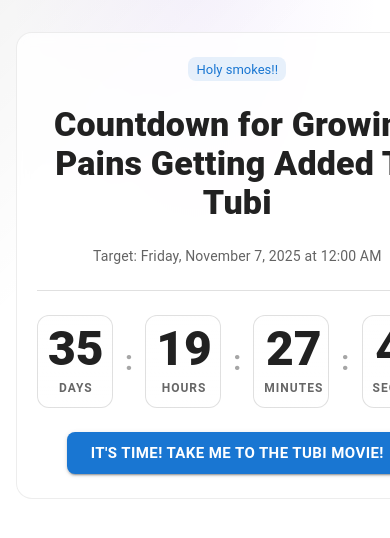
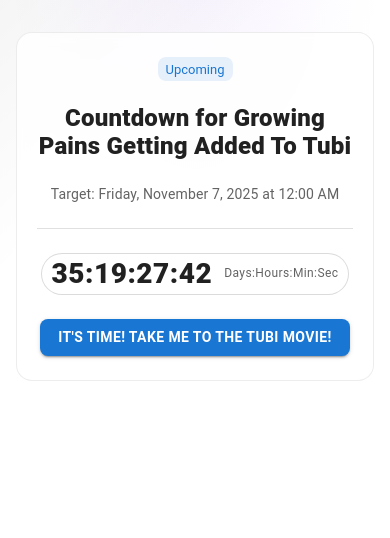
Before and after one commit to dsilva-d/tubi-countdown, a React (Create React App) app: page / in a window 390 px wide. Shown: the top 538 px of the page. Built offline with nearby package versions, Linux system fonts and the light colour scheme.

Commit message:
Fixing layout on mobile

```diff
--- a/src/components/CountDown/index.js
+++ b/src/components/CountDown/index.js
@@ -7,6 +7,8 @@
   Button,
   Chip,
   Divider,
+  useMediaQuery,
+  useTheme,
 } from "@mui/material";
 
 // ------- utils -------
@@ -40,17 +42,34 @@
     minute: "2-digit",
   });
 
-// ------- component -------
+// ------- main -------
+/**
+ * formatAbove:
+ *  - MUI breakpoint key: 'sm' | 'md' | 'lg' | 'xl'
+ *  - OR a pixel number (e.g. 900) to switch at that width
+ */
 export default function CountDown({
-  // Midnight local time on Nov 7, 2025
   target = new Date("2025-11-07T00:00:00"),
   title = "Countdown for Growing Pains Getting Added To Tubi",
   buttonText = "It's Time! Take Me to the Tubi Movie!",
   onButtonClick,
-  accent = undefined, // e.g. "#7c3aed" to force a brand color; defaults to theme primary
+  accent,
+  formatAbove = "md", // use "full" layout at/above this breakpoint (or px)
 }) {
   const { msLeft, days, hours, minutes, seconds } = useCountdown(target);
   const done = msLeft === 0;
+
+  const theme = useTheme();
+
+  // Build a stable string media query first, then one useMediaQuery call
+  const mq = React.useMemo(
+    () =>
+      typeof formatAbove === "number"
+        ? `(min-width:${formatAbove}px)`
+        : theme.breakpoints.up(formatAbove),
+    [formatAbove, theme]
+  );
+  const isFull = useMediaQuery(mq, { noSsr: true });
 
   const today = React.useMemo(
     () =>
@@ -66,36 +85,35 @@
   const handleClick =
     onButtonClick ??
     (() => {
-      if (done) return;
-      alert(
-        `Easy, it's not added to Tubi yet. It's supposed to be added Friday, November 7th, 2025 and today is ${today}. Come on, why even press the button. Seriously, I want to know. What did you expect?`
-      );
+      if (!done) {
+        alert(
+          `Easy, it's not added to Tubi yet. It's supposed to be added Friday, November 7th, 2025 and today is ${today}. Come on, why even press the button. Seriously, I want to know. What did you expect. Tell me. You thought I was just gonna make the movie? Like generate my own Growing Pains movie? Jesus, you're slow. Just wait. Learn to have some patients. Go on Subway Surfers or whatever you do with you wasteful freetime. Come back when it's actually Tuesday, November 7th, 2025, prick.`
+        );
+      }
     });
 
-  // dynamic styles
-  const accentBg = (theme) => accent ?? theme.palette.primary.main;
+  const accentBg = (t) => accent ?? t.palette.primary.main;
 
   return (
     <Box
-      sx={(theme) => ({
-        fontFamily: `"Noto Sans", ${theme.typography.fontFamily}`,
-        minHeight: 380,
+      sx={(t) => ({
+        fontFamily: `"Noto Sans", ${t.typography.fontFamily}`,
         display: "grid",
         placeItems: "center",
         px: { xs: 2, md: 4 },
         py: { xs: 4, md: 8 },
-        // subtle gradient background that adapts to theme
+        textAlign: "center",
         background: `linear-gradient(135deg,
-          ${theme.palette.mode === "dark" ? "rgba(255,255,255,0.04)" : "rgba(0,0,0,0.04)"},
+          ${t.palette.mode === "dark" ? "rgba(255,255,255,0.04)" : "rgba(0,0,0,0.04)"},
           transparent 35%),
           radial-gradient(80% 120% at 50% -10%,
-          ${theme.palette.mode === "dark" ? "rgba(124,58,237,0.12)" : "rgba(124,58,237,0.06)"},
+          ${t.palette.mode === "dark" ? "rgba(124,58,237,0.12)" : "rgba(124,58,237,0.06)"},
           transparent 60%)`,
       })}
     >
       <Paper
         elevation={0}
-        sx={(theme) => ({
+        sx={(t) => ({
           width: "100%",
           maxWidth: 860,
           px: { xs: 2.5, md: 4 },
@@ -103,33 +121,29 @@
           borderRadius: 4,
           backdropFilter: "saturate(120%) blur(6px)",
           backgroundColor:
-            theme.palette.mode === "dark"
+            t.palette.mode === "dark"
               ? "rgba(255,255,255,0.06)"
               : "rgba(255,255,255,0.8)",
           border: `1px solid ${
-            theme.palette.mode === "dark"
+            t.palette.mode === "dark"
               ? "rgba(255,255,255,0.12)"
               : "rgba(0,0,0,0.07)"
           }`,
         })}
       >
-        <Stack spacing={3} alignItems="center" textAlign="center">
+        <Stack spacing={3} alignItems="center">
           <Chip
-            label="Holy smokes!!"
+            label={done ? "Available" : "Upcoming"}
             size="small"
-            sx={(theme) => ({
-              bgcolor: `${accentBg(theme)}1A`, // 10% tint
-              color: accent ? "#111" : theme.palette.primary.main,
+            sx={(t) => ({
+              bgcolor: `${accentBg(t)}1A`,
+              color: accent ? "#111" : t.palette.primary.main,
               borderRadius: 2,
             })}
           />
           <Typography
-            variant="h4"
-            sx={{
-              fontWeight: 800,
-              lineHeight: 1.15,
-              letterSpacing: 0.2,
-            }}
+            variant={isFull ? "h4" : "h5"}
+            sx={{ fontWeight: 800, lineHeight: 1.15, letterSpacing: 0.2 }}
           >
             {title}
           </Typography>
@@ -144,51 +158,47 @@
 
           <Divider sx={{ width: "100%", my: 0.5 }} />
 
-          {/* Time row */}
-          <Box
-            role="timer"
-            aria-live="polite"
-            sx={{
-              display: "grid",
-              gridAutoFlow: "column",
-              alignItems: "stretch",
-              gap: { xs: 1.25, sm: 1.5, md: 2 },
-            }}
-          >
-            <TimeBlock label="Days" value={days} accent={accent} />
-            <TimeSep />
-            <TimeBlock label="Hours" value={pad(hours)} />
-            <TimeSep />
-            <TimeBlock label="Minutes" value={pad(minutes)} />
-            <TimeSep />
-            <TimeBlock label="Seconds" value={pad(seconds)} />
-          </Box>
+          {isFull ? (
+            <FullCounter
+              days={days}
+              hours={pad(hours)}
+              minutes={pad(minutes)}
+              seconds={pad(seconds)}
+              accent={accent}
+            />
+          ) : (
+            <CompactCounter
+              days={days}
+              hours={pad(hours)}
+              minutes={pad(minutes)}
+              seconds={pad(seconds)}
+            />
+          )}
 
           <Button
             variant={done ? "outlined" : "contained"}
-            size="large"
+            size={isFull ? "large" : "medium"}
             onClick={handleClick}
-            disabled={done ? false : false}
-            sx={(theme) => ({
+            sx={(t) => ({
               mt: 1,
-              px: 3,
+              px: isFull ? 3 : 2.25,
               fontWeight: 700,
               borderRadius: 2,
               ...(done
                 ? {
-                    borderColor: accentBg(theme),
-                    color: accent ? accentBg(theme) : theme.palette.primary.main,
+                    borderColor: accentBg(t),
+                    color: accent ? accentBg(t) : t.palette.primary.main,
                     animation: "pulse 1.2s ease-in-out 2",
                   }
                 : {
-                    backgroundColor: accentBg(theme),
+                    backgroundColor: accentBg(t),
                     "&:hover": { filter: "brightness(1.05)" },
                   }),
               "@keyframes pulse": {
                 "0%": { boxShadow: "0 0 0 0 rgba(0,0,0,0.0)" },
                 "50%": {
                   boxShadow:
-                    "0 0 0 12px rgba(124, 58, 237, 0.15), 0 0 0 0 rgba(0,0,0,0.0)",
+                    "0 0 0 12px rgba(124,58,237,0.15), 0 0 0 0 rgba(0,0,0,0.0)",
                 },
                 "100%": { boxShadow: "0 0 0 0 rgba(0,0,0,0.0)" },
               },
@@ -202,12 +212,82 @@
   );
 }
 
-// ------- subcomponents -------
+// ------- layouts -------
+function FullCounter({ days, hours, minutes, seconds, accent }) {
+  return (
+    <Box
+      role="timer"
+      aria-live="polite"
+      sx={{
+        display: "grid",
+        gridAutoFlow: "column",
+        alignItems: "stretch",
+        gap: { xs: 1.25, sm: 1.5, md: 2 },
+      }}
+    >
+      <TimeBlock label="Days" value={days} accent={accent} />
+      <TimeSep />
+      <TimeBlock label="Hours" value={hours} />
+      <TimeSep />
+      <TimeBlock label="Minutes" value={minutes} />
+      <TimeSep />
+      <TimeBlock label="Seconds" value={seconds} />
+    </Box>
+  );
+}
+
+function CompactCounter({ days, hours, minutes, seconds }) {
+  return (
+    <Paper
+      role="timer"
+      aria-live="polite"
+      variant="outlined"
+      sx={(t) => ({
+        display: "inline-flex",
+        alignItems: "center",
+        gap: 1,
+        px: 1.25,
+        py: 0.75,
+        borderRadius: 999,
+        fontVariantNumeric: "tabular-nums lining-nums",
+        borderColor:
+          t.palette.mode === "dark"
+            ? "rgba(255,255,255,0.18)"
+            : "rgba(0,0,0,0.14)",
+        background:
+          t.palette.mode === "dark"
+            ? "rgba(255,255,255,0.06)"
+            : "rgba(255,255,255,0.85)",
+      })}
+    >
+      <Typography
+        component="span"
+        sx={{
+          fontWeight: 800,
+          letterSpacing: 0.5,
+          fontSize: 28,
+          lineHeight: 1,
+        }}
+      >
+        {days}:{hours}:{minutes}:{seconds}
+      </Typography>
+      <Typography
+        component="span"
+        variant="caption"
+        sx={{ ml: 0.5, opacity: 0.7 }}
+      >
+        Days:Hours:Min:Sec
+      </Typography>
+    </Paper>
+  );
+}
+
+// ------- atoms -------
 function TimeBlock({ label, value, accent }) {
   return (
     <Paper
       variant="outlined"
-      sx={(theme) => ({
+      sx={(t) => ({
         minWidth: { xs: 76, sm: 86, md: 96 },
         px: { xs: 1.25, sm: 1.75 },
         py: { xs: 1, sm: 1.25 },
@@ -215,11 +295,11 @@
         display: "grid",
         placeItems: "center",
         borderColor:
-          theme.palette.mode === "dark"
+          t.palette.mode === "dark"
             ? "rgba(255,255,255,0.14)"
             : "rgba(0,0,0,0.12)",
         background:
-          theme.palette.mode === "dark"
+          t.palette.mode === "dark"
             ? "linear-gradient(180deg, rgba(255,255,255,0.05), rgba(255,255,255,0.03))"
             : "linear-gradient(180deg, rgba(255,255,255,0.9), rgba(255,255,255,0.8))",
       })}
@@ -236,13 +316,13 @@
       </Typography>
       <Typography
         variant="caption"
-        sx={(theme) => ({
+        sx={(t) => ({
           letterSpacing: 1,
           textTransform: "uppercase",
           mt: 0.5,
           color:
             accent ??
-            (theme.palette.mode === "dark"
+            (t.palette.mode === "dark"
               ? "rgba(255,255,255,0.8)"
               : "rgba(0,0,0,0.6)"),
           fontWeight: 700,
```
Also changed, not shown: 1 other file (tests, documents, lock files or other folders).
